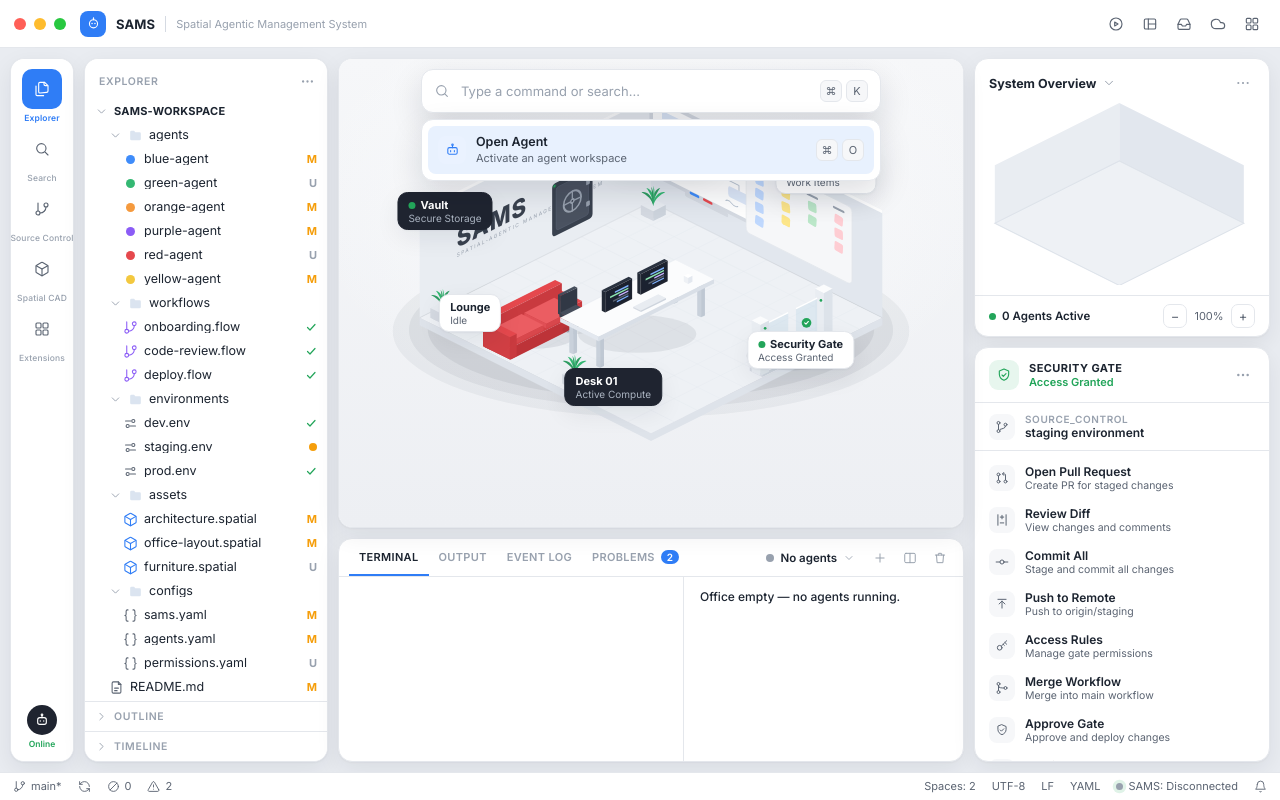
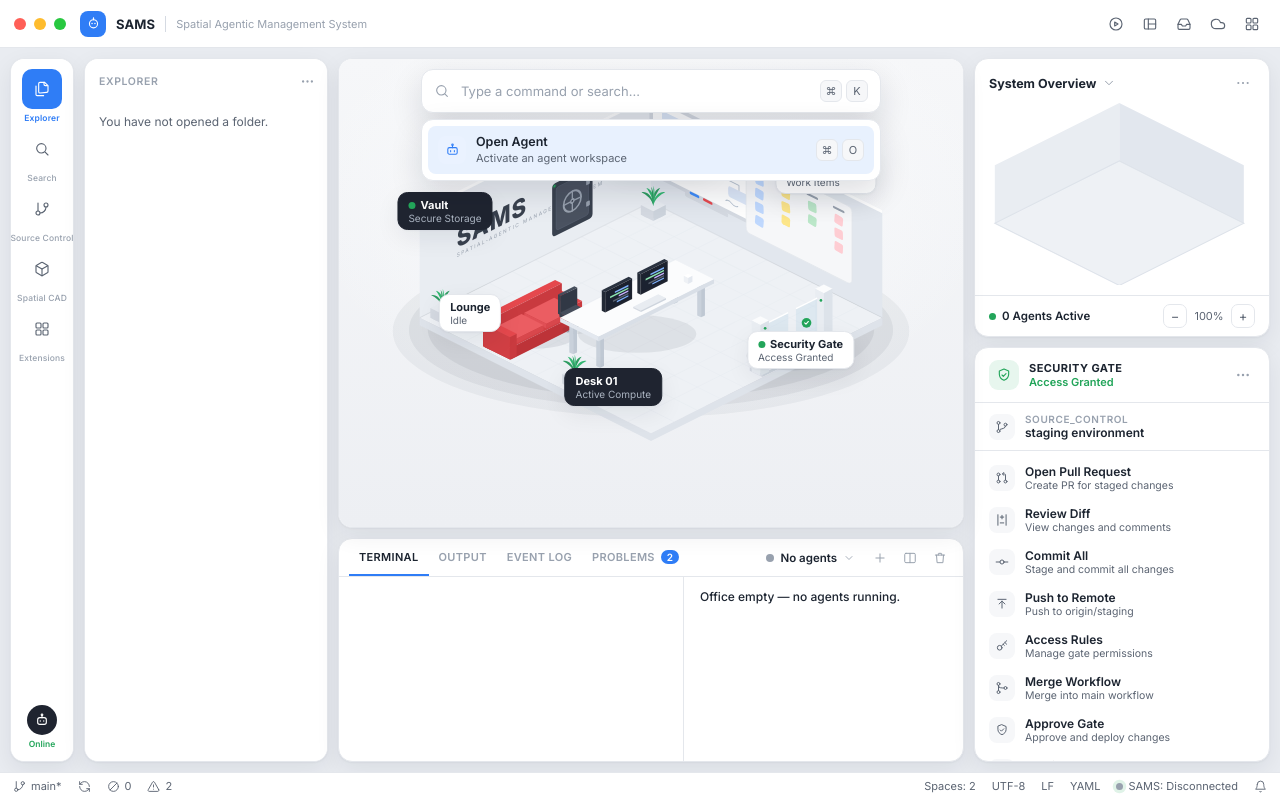
Before and after one commit to pauallendedev/fork3d, a React (Vite) app: page / in a window 1280 px wide. Built offline with nearby package versions, Linux system fonts and the light colour scheme.

Commit message:
feat: mount Sidebar; move Open Folder into the Explorer panel

```diff
--- a/src/App.tsx
+++ b/src/App.tsx
@@ -6,7 +6,7 @@ import { TitleBar } from './components/TitleBar'
 import { CommandPalette } from './components/CommandPalette'
 import { ActivityBar } from './components/ActivityBar'
 import { StatusBar } from './components/StatusBar'
-import { Explorer } from './components/Explorer'
+import { Sidebar } from './components/Sidebar'
 import { SystemOverview } from './components/SystemOverview'
 import { SecurityGatePanel } from './components/SecurityGatePanel'
 import { BottomPanel } from './components/BottomPanel'
@@ -44,7 +44,6 @@ export default function App() {
   return (
     <div className="app-root">
       <TitleBar
-        onOpenFolder={window.forkcode ? openFolder : undefined}
         connected={connected}
         canConnect={!!rootPath}
         onConnect={window.forkcode ? connectProject : undefined}
@@ -56,7 +55,7 @@ export default function App() {
           <ActivityBar />
         </aside>
         <aside className="app-card app-explorer">
-          <Explorer rootName={tree.rootName} nodes={tree.nodes} />
+          <Sidebar tree={tree} onOpenFolder={window.forkcode ? openFolder : undefined} />
         </aside>
         <div className="app-center">
           <section className="app-card app-scene-col">
--- a/src/components/TitleBar.tsx
+++ b/src/components/TitleBar.tsx
@@ -61,20 +61,11 @@ function GridIcon() {
 }
 
 interface TitleBarProps {
-  onOpenFolder?: () => void
   connected?: boolean
   canConnect?: boolean
   onConnect?: () => void
   demo?: boolean
   onToggleDemo?: () => void
-}
-
-function FolderIcon() {
-  return (
-    <svg width={16} height={16} viewBox="0 0 24 24" fill="none" stroke="currentColor" strokeWidth={1.7} strokeLinecap="round" strokeLinejoin="round">
-      <path d="M3 7a2 2 0 0 1 2-2h4l2 2h8a2 2 0 0 1 2 2v8a2 2 0 0 1-2 2H5a2 2 0 0 1-2-2z" />
-    </svg>
-  )
 }
 
 function PlugIcon({ connected }: { connected?: boolean }) {
@@ -87,7 +78,7 @@ function PlugIcon({ connected }: { connected?: boolean }) {
   )
 }
 
-export function TitleBar({ onOpenFolder, connected, canConnect, onConnect, demo, onToggleDemo }: TitleBarProps) {
+export function TitleBar({ connected, canConnect, onConnect, demo, onToggleDemo }: TitleBarProps) {
   return (
     <header className="tb-root">
       <div className="tb-lights" aria-hidden="true">
@@ -106,11 +97,6 @@ export function TitleBar({ onOpenFolder, connected, canConnect, onConnect, demo,
       </div>
 
       <div className="tb-actions">
-        {onOpenFolder && (
-          <button className="tb-btn" type="button" aria-label="Open folder" onClick={onOpenFolder}>
-            <FolderIcon />
-          </button>
-        )}
         {onConnect && (
           <button
             className="tb-btn"
```
